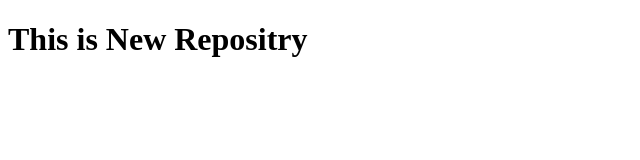
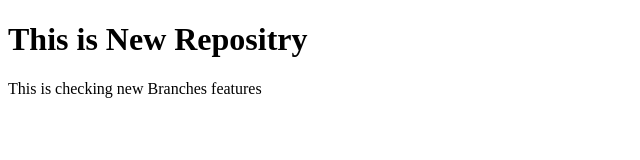
Before and after one commit to shashankgawai/New-LocoRepo, a plain HTML site: page index.html in a window 1280 px wide. Shown: the whole page, without its empty margins (0-640 px from the left). Drawn offline with Linux system fonts and the light colour scheme.

Commit message:
This is new Branch

```diff
--- a/index.html
+++ b/index.html
@@ -8,5 +8,9 @@
 <body>
         <h1 style="color: black;">This is New Repositry</h1>
 
+        <p> This is checking new Branches features</p>
+
+
+
 </body>
 </html>
```
